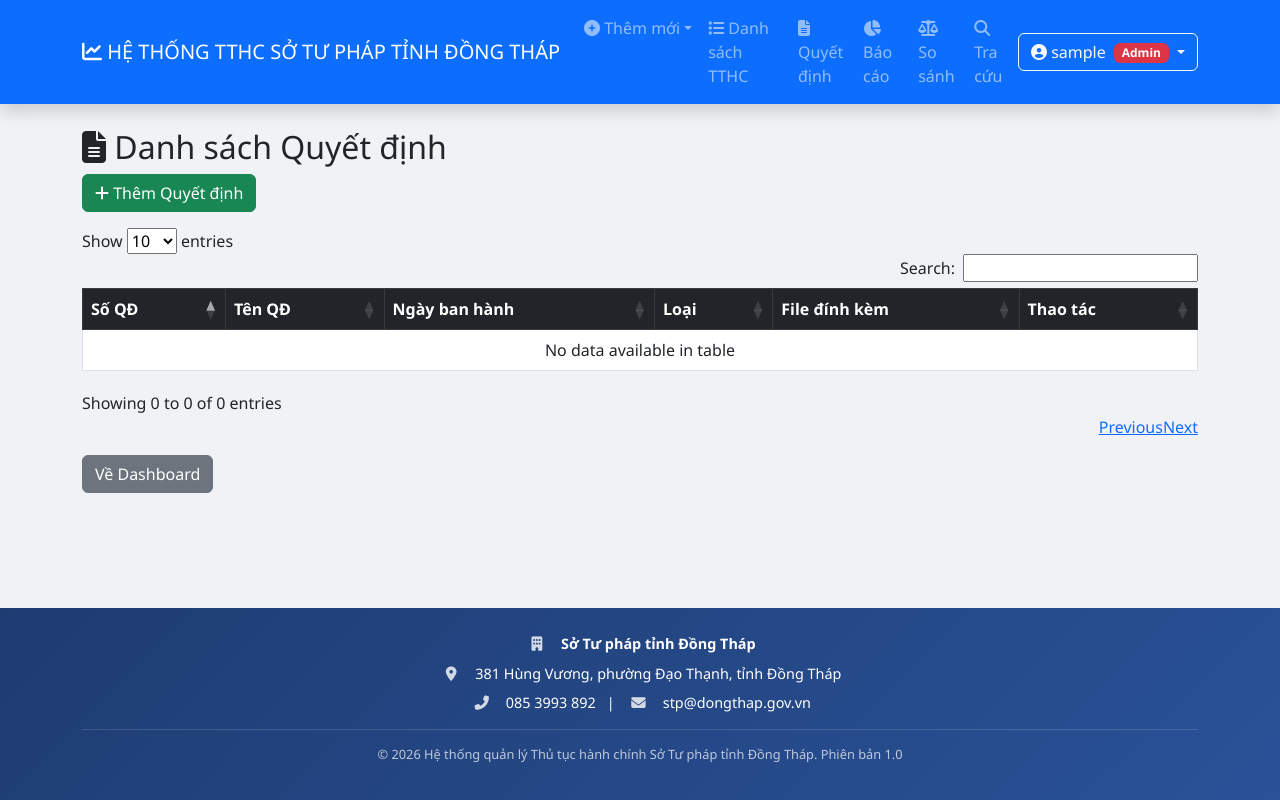
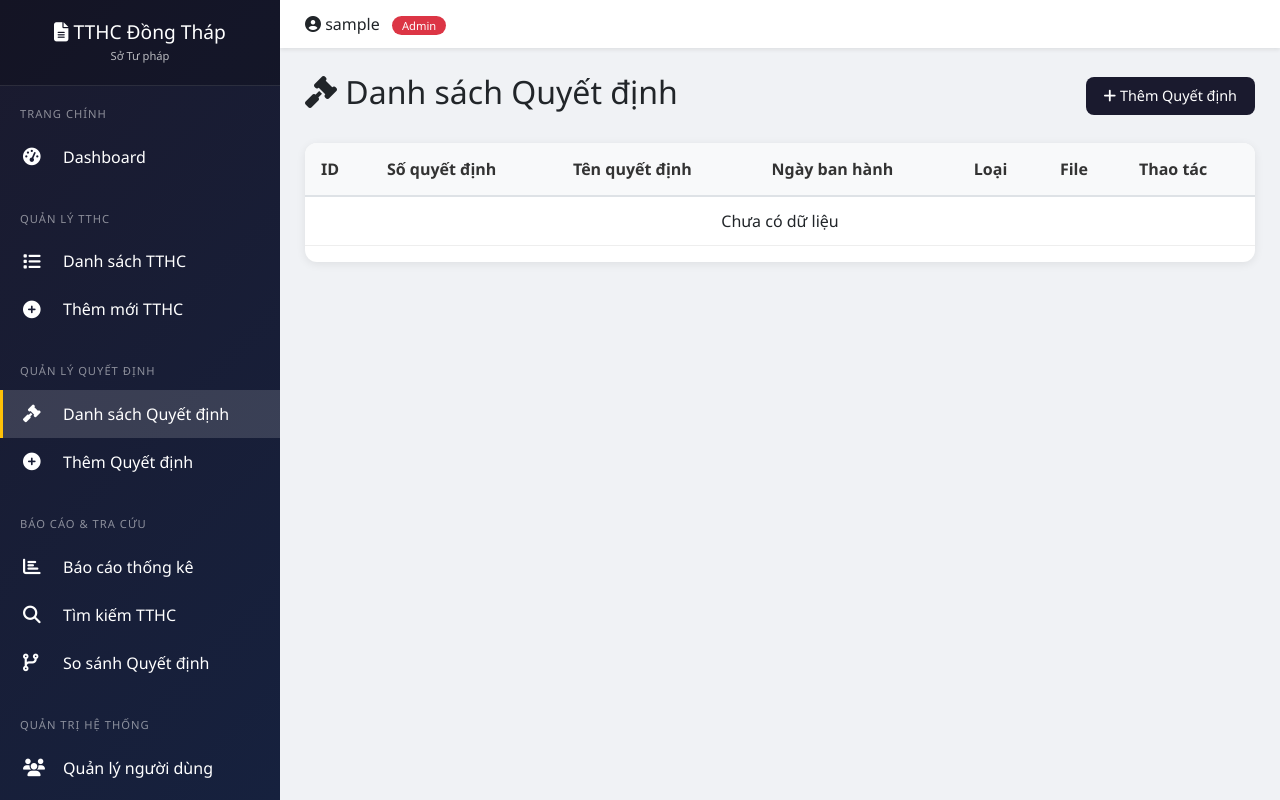
Before and after one commit to sotuphap-stpdt/quan-ly-tthc, a Flask app: page /quyet_dinh in a window 1280 px wide. Run offline with Flask 3, Linux system fonts and the light colour scheme; the visitor is signed in with stand-in values (Sample User, id 1); data that the repository does not hold is empty; some libraries are stand-ins or nearby versions.

Commit message:
Update quyet_dinh_list.html

```diff
--- a/templates/quyet_dinh_list.html
+++ b/templates/quyet_dinh_list.html
@@ -1,122 +1,50 @@
-<!DOCTYPE html>
-<html>
-<head>
-    <title>Danh sách Quyết định - HỆ THỐNG TTHC SỞ TƯ PHÁP TỈNH ĐỒNG THÁP</title>
-    <link href="https://cdn.jsdelivr.net/npm/bootstrap@5.3.0/dist/css/bootstrap.min.css" rel="stylesheet">
-    <link rel="stylesheet" href="https://cdnjs.cloudflare.com/ajax/libs/font-awesome/6.4.0/css/all.min.css">
-    <link href="https://cdn.datatables.net/1.13.4/css/dataTables.bootstrap5.min.css" rel="stylesheet">
-    <script src="https://code.jquery.com/jquery-3.6.0.min.js"></script>
-    <script src="https://cdn.datatables.net/1.13.4/js/jquery.dataTables.min.js"></script>
-    <style>
-        * { margin: 0; padding: 0; box-sizing: border-box; }
-        body { background: #f0f2f5; font-family: 'Segoe UI', Tahoma, Geneva, Verdana, sans-serif; display: flex; flex-direction: column; min-height: 100vh; }
-        .main-content { flex: 1; }
-        .footer { background: linear-gradient(135deg, #1e3c72 0%, #2a5298 100%); color: white; padding: 25px 0 20px; margin-top: 30px; width: 100%; }
-        .footer .footer-info { text-align: center; }
-        .footer .footer-info p { margin-bottom: 8px; font-size: 0.9rem; }
-        .footer .footer-info i { width: 25px; margin-right: 8px; opacity: 0.8; }
-        .footer .copyright { text-align: center; padding-top: 15px; margin-top: 15px; border-top: 1px solid rgba(255,255,255,0.2); font-size: 0.8rem; opacity: 0.7; }
-        .dropdown-menu { min-width: 200px; }
-        .dropdown-item i { width: 20px; margin-right: 8px; }
-    </style>
-</head>
-<body>
-<nav class="navbar navbar-expand-lg navbar-dark bg-primary shadow">
-    <div class="container">
-        <a class="navbar-brand" href="/"><i class="fas fa-chart-line"></i> HỆ THỐNG TTHC SỞ TƯ PHÁP TỈNH ĐỒNG THÁP</a>
-        <button class="navbar-toggler" type="button" data-bs-toggle="collapse" data-bs-target="#navbarNav">
-            <span class="navbar-toggler-icon"></span>
-        </button>
-        <div class="collapse navbar-collapse" id="navbarNav">
-            <ul class="navbar-nav ms-auto">
-                <li class="nav-item dropdown">
-                    <a class="nav-link dropdown-toggle" href="#" role="button" data-bs-toggle="dropdown"><i class="fas fa-plus-circle"></i> Thêm mới</a>
-                    <ul class="dropdown-menu">
-                        <li><a class="dropdown-item" href="/tthc/them"><i class="fas fa-folder-plus"></i> Thêm TTHC</a></li>
-                        <li><a class="dropdown-item" href="/quyet_dinh/them"><i class="fas fa-gavel"></i> Thêm Quyết định</a></li>
-                        {% if role == 'admin' %}
-                        <li><hr class="dropdown-divider"></li>
-                        <li><a class="dropdown-item" href="/users"><i class="fas fa-users"></i> Quản lý người dùng</a></li>
-                        <li><a class="dropdown-item" href="/backup"><i class="fas fa-database"></i> Sao lưu dữ liệu</a></li>
-                        {% endif %}
-                    </ul>
-                </li>
-                <li class="nav-item"><a class="nav-link" href="/tthc"><i class="fas fa-list"></i> Danh sách TTHC</a></li>
-                <li class="nav-item"><a class="nav-link" href="/quyet_dinh"><i class="fas fa-file-alt"></i> Quyết định</a></li>
-                <li class="nav-item"><a class="nav-link" href="/bao_cao"><i class="fas fa-chart-pie"></i> Báo cáo</a></li>
-                <li class="nav-item"><a class="nav-link" href="/so_sanh_quyet_dinh"><i class="fas fa-balance-scale"></i> So sánh</a></li>
-                <li class="nav-item"><a class="nav-link" href="/tim_kiem"><i class="fas fa-search"></i> Tra cứu</a></li>
-            </ul>
+{% extends "base.html" %}
+
+{% block title %}Danh sách Quyết định{% endblock %}
+
+{% block content %}
+<div class="d-flex justify-content-between align-items-center mb-4">
+    <h2><i class="fas fa-gavel"></i> Danh sách Quyết định</h2>
+    <a href="/quyet_dinh/them" class="btn btn-primary"><i class="fas fa-plus"></i> Thêm Quyết định</a>
 </div>
-        <div class="ms-auto">
-            <div class="dropdown">
-                <button class="btn btn-outline-light dropdown-toggle" type="button" data-bs-toggle="dropdown">
-                    <i class="fas fa-user-circle"></i> {{ username }} {% if role == 'admin' %}<span class="badge bg-danger ms-1">Admin</span>{% endif %}
-                </button>
-                <ul class="dropdown-menu dropdown-menu-end">
-                    <li><a class="dropdown-item" href="/doi_mat_khau"><i class="fas fa-key"></i> Đổi mật khẩu</a></li>
-                    {% if role == 'admin' %}
-                    <li><a class="dropdown-item" href="/users"><i class="fas fa-users"></i> Quản lý người dùng</a></li>
-                    <li><a class="dropdown-item" href="/backup"><i class="fas fa-database"></i> Sao lưu dữ liệu</a></li>
-                    {% endif %}
-                    <li><hr class="dropdown-divider"></li>
-                    <li><a class="dropdown-item text-danger" href="/logout"><i class="fas fa-sign-out-alt"></i> Đăng xuất</a></li>
-                </ul>
-            </div>
-        </div>
-    </div>
-</nav>
 
-<div class="main-content">
-    <div class="container mt-4">
-        <h2><i class="fas fa-file-alt"></i> Danh sách Quyết định</h2>
-        <a href="/quyet_dinh/them" class="btn btn-success mb-3"><i class="fas fa-plus"></i> Thêm Quyết định</a>
-        <div class="table-responsive">
-            <table id="table" class="table table-bordered">
-                <thead class="table-dark">
-                    <tr><th>Số QĐ</th><th>Tên QĐ</th><th>Ngày ban hành</th><th>Loại</th><th>File đính kèm</th><th>Thao tác</th></td>
+<div class="data-table">
+    <table class="table">
+        <thead>
+            <tr><th>ID</th><th>Số quyết định</th><th>Tên quyết định</th><th>Ngày ban hành</th><th>Loại</th><th>File</th><th>Thao tác</th></tr>
         </thead>
         <tbody>
-                    {% for q in quyet_dinhs %}
+            {% for item in quyet_dinh_list %}
             <tr>
-                        <td>{{ q[1] }}</td>
-                        <td>{{ q[2] }}</td>
-                        <td>{{ q[3] }}</td>
-                        <td>{% if q[4]=='cong_bo' %}Công bố{% elif q[4]=='sua_doi' %}Sửa đổi{% elif q[4]=='thay_the' %}Thay thế{% else %}Bãi bỏ{% endif %}</td>
-                        <td>{% if q[6] %}<a href="/xem_pdf/{{ q[0] }}" target="_blank" class="btn btn-sm btn-info"><i class="fas fa-file-pdf"></i> Xem PDF</a>{% else %}<span class="text-muted">Chưa có</span>{% endif %}</td>
+                <td>{{ item[0] }}</td>
+                <td><strong>{{ item[1] }}</strong></td>
+                <td>{{ item[2] }}</td>
+                <td>{{ item[3] }}</td>
+                <td>{{ item[4] }}</td>
                 <td>
-                            <a href="/quyet_dinh/sua/{{ q[0] }}" class="btn btn-sm btn-warning"><i class="fas fa-edit"></i></a>
-                            <a href="/quyet_dinh/xoa/{{ q[0] }}" class="btn btn-sm btn-danger" onclick="return confirm('Xóa quyết định này?')"><i class="fas fa-trash"></i></a>
+                    {% if item[5] %}
+                    <a href="/uploads/quyet_dinh/{{ item[5] }}" target="_blank" class="btn btn-sm btn-info"><i class="fas fa-file-pdf"></i> Xem</a>
+                    {% else %}
+                    <span class="text-muted">Chưa có</span>
+                    {% endif %}
+                </td>
+                <td>
+                    <a href="/quyet_dinh/sua/{{ item[0] }}" class="btn btn-sm btn-warning"><i class="fas fa-edit"></i></a>
+                    <a href="/quyet_dinh/xoa/{{ item[0] }}" class="btn btn-sm btn-danger" onclick="return confirm('Xóa quyết định này?')"><i class="fas fa-trash"></i></a>
                  </td>
             </tr>
+            {% else %}
+            <tr><td colspan="7" class="text-center">Chưa có dữ liệu</td></tr>
             {% endfor %}
         </tbody>
     </table>
 </div>
-        <a href="/" class="btn btn-secondary mt-3">Về Dashboard</a>
+
+{% if total_pages > 1 %}
+<div class="pagination">
+    {% for p in range(1, total_pages + 1) %}
+        {% if p == page %}<span class="active">{{ p }}</span>{% else %}<a href="?page={{ p }}">{{ p }}</a>{% endif %}
+    {% endfor %}
 </div>
-</div>
-
-<footer class="footer">
-    <div class="container">
-        <div class="footer-info">
-            <p><i class="fas fa-building"></i> <strong>Sở Tư pháp tỉnh Đồng Tháp</strong></p>
-            <p><i class="fas fa-map-marker-alt"></i> 381 Hùng Vương, phường Đạo Thạnh, tỉnh Đồng Tháp</p>
-            <p><i class="fas fa-phone-alt"></i> 085 3993 892 &nbsp;&nbsp;|&nbsp;&nbsp; <i class="fas fa-envelope"></i> stp@dongthap.gov.vn</p>
-        </div>
-        <div class="copyright">
-            <p>© 2026 Hệ thống quản lý Thủ tục hành chính Sở Tư pháp tỉnh Đồng Tháp. Phiên bản 1.0</p>
-        </div>
-    </div>
-</footer>
-
-<script>
-$(document).ready(function() {
-    $('#table').DataTable({
-        language: { url: "//cdn.datatables.net/plug-ins/1.13.4/i18n/vi.json" },
-        pageLength: 10
-    });
-});
-</script>
-</body>
-</html>
+{% endif %}
+{% endblock %}
```
Lines whose indentation alone changed are shown as unchanged.
